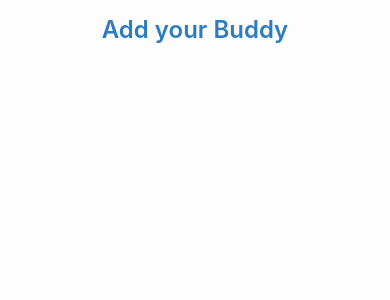
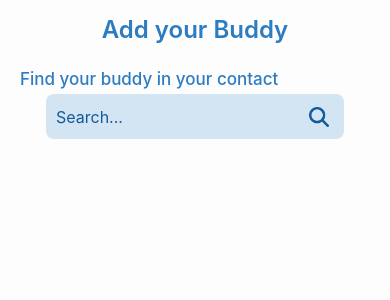
Before and after one commit to hoangphuc38/Buddy_Bound, a React Native app: screen /AddContact in a window 390 px wide. Shown: the top 300 px of the page. Built offline with nearby package versions, Linux system fonts and the light colour scheme.

Commit message:
import mock data for AddContact

```diff
--- /dev/null
+++ b/src/components/search.tsx
@@ -0,0 +1,71 @@
+import React, {useState} from 'react';
+import {
+  StyleSheet,
+  View,
+  TextInput,
+  TouchableOpacity,
+  Image,
+} from 'react-native';
+
+const searchIcon = require('../assets/images/search-icon.png');
+
+interface SearchProps {
+  placeholder?: string;
+  onSearch: (query: string) => void;
+}
+
+const Search: React.FC<SearchProps> = ({
+  placeholder = 'Search...',
+  onSearch,
+}) => {
+  const [query, setQuery] = useState('');
+
+  const handleSearch = () => {
+    if (query.trim()) {
+      onSearch(query.trim()); // Gửi từ khóa tìm kiếm
+    }
+  };
+
+  return (
+    <View style={styles.container}>
+      <TextInput
+        style={styles.input}
+        placeholder={placeholder}
+        placeholderTextColor="#125B9A"
+        value={query}
+        onChangeText={setQuery}
+        onSubmitEditing={handleSearch} // Gửi khi nhấn Enter
+      />
+      <TouchableOpacity style={styles.searchButton} onPress={handleSearch}>
+        <Image source={searchIcon} style={styles.icon} />
+      </TouchableOpacity>
+    </View>
+  );
+};
+
+export default Search;
+
+const styles = StyleSheet.create({
+  container: {
+    flexDirection: 'row',
+    alignItems: 'center',
+    backgroundColor: 'rgba(44, 124, 193, 0.2)',
+    borderRadius: 8,
+    paddingHorizontal: 10,
+  },
+  input: {
+    flex: 1,
+    fontSize: 16,
+    color: '#125B9A',
+    height: 45
+  },
+  searchButton: {
+    padding: 5,
+    justifyContent: 'center',
+    alignItems: 'center',
+  },
+  icon: {
+    width: 20,
+    height: 20,
+  },
+});
--- a/src/screens/AddContact.tsx
+++ b/src/screens/AddContact.tsx
@@ -9,16 +9,89 @@ import {
 import {AddContactScreenProps} from '../types/navigator.type';
 import {useState} from 'react';
 import {SafeAreaView} from 'react-native-safe-area-context';
+import Search from '../components/search';
 
-const back = require('../assets/images/back-vector.png');
-const nextIcon = require('../assets/images/next-icon.png');
-const preIcon = require('../assets/images/previous-icon.png');
-const checkIcon = require('../assets/images/check-icon.png');
+const mockData = {
+  users: [
+    {
+      id: 1,
+      name: 'John Doe',
+      email: 'johndoe@example.com',
+      role: 'Parent',
+      location: {
+        latitude: 37.7749,
+        longitude: -122.4194,
+      },
+      profileImage: 'https://randomuser.me/api/portraits/men/1.jpg',
+    },
+    {
+      id: 2,
+      name: 'Jane Smith',
+      email: 'janesmith@example.com',
+      role: 'Child',
+      location: {
+        latitude: 34.0522,
+        longitude: -118.2437,
+      },
+      profileImage: 'https://randomuser.me/api/portraits/women/2.jpg',
+    },
+  ],
+  groups: [
+    {
+      id: 1,
+      name: 'Family Group',
+      type: 'Family',
+      members: [1, 2],
+      createdAt: '2024-11-01T12:00:00Z',
+    },
+  ],
+  notifications: [
+    {
+      id: 1,
+      title: 'SOS Alert',
+      message: 'Jane sent an SOS from 34.0522, -118.2437',
+      timestamp: '2024-11-25T14:00:00Z',
+      type: 'SOS',
+    },
+  ],
+  safeZones: [
+    {
+      id: 1,
+      name: 'Home',
+      radius: 500, // in meters
+      center: {
+        latitude: 37.7749,
+        longitude: -122.4194,
+      },
+      createdBy: 1,
+    },
+  ],
+};
 
 const AddContactScreen = ({navigation}: AddContactScreenProps) => {
+  const handleSearch = (query: string) => {
+    console.log('Searching for:', query);
+    // Thực hiện logic tìm kiếm tại đây (gọi API, lọc danh sách, ...)
+  };
   return (
     <SafeAreaView style={styles.container}>
       <Text style={styles.title}>Add your Buddy</Text>
+      <View style={styles.content}>
+        <View style={{width: '100%'}}>
+          <Text
+            style={{
+              textAlign: 'left',
+              color: '#2C7CC1',
+              fontSize: 17,
+              fontWeight: 500,
+              marginBottom: 5,
+            }}>
+            Find your buddy in your contact
+          </Text>
+        </View>
+        <Search placeholder="Search..." onSearch={handleSearch}></Search>
+        <View style={styles.userList}></View>
+      </View>
     </SafeAreaView>
   );
 };
@@ -37,83 +110,19 @@ const styles = StyleSheet.create({
     fontWeight: 600,
     marginTop: 15,
   },
-  backBtnBackground: {
-    height: 35,
-    width: 35,
-    backgroundColor: 'rgba(44, 124, 193, 0.2)',
-    borderRadius: '50%',
-    marginTop: 70,
-    position: 'absolute',
-    left: 25,
-    justifyContent: 'center',
-    alignItems: 'center',
-  },
   img: {
     height: '100%',
     width: '100%',
     resizeMode: 'contain',
   },
-  backVector: {
-    height: 17,
-    width: 10,
-  },
   content: {
-    marginTop: 70,
+    marginTop: 25,
     alignItems: 'center',
     justifyContent: 'center',
     width: '100%',
+    paddingHorizontal: 20,
   },
-  imgContainer: {
-    marginTop: 10,
-    height: 195,
-    width: 195,
-  },
-  textInput: {
-    backgroundColor: 'rgba(44, 124, 193, 0.2)',
-    paddingHorizontal: 20,
-    borderRadius: 10,
-    flexDirection: 'row',
-    alignItems: 'center',
-  },
-  form: {
-    width: '100%',
-    paddingHorizontal: 36,
-    gap: 8,
-  },
-  btnNext: {
-    backgroundColor: '#125B9A',
-    borderRadius: 30,
-    alignItems: 'center',
-    justifyContent: 'center',
-    flex: 1,
-  },
-  btnPrev: {
-    flex: 1,
-    backgroundColor: '#125B9A',
-    borderRadius: 30,
-    alignItems: 'center',
-    justifyContent: 'center',
-  },
-  btnContainer: {
-    marginTop: 10,
-    justifyContent: 'space-between',
-    flexDirection: 'row',
-    width: '100%',
-    alignItems: 'center',
-    gap: 10,
-  },
-  inputStyle: {
-    fontSize: 14,
-    fontWeight: 600,
-    color: '#2C7CC1',
-    height: 50,
-  },
-  btnText: {color: '#fff', fontSize: 16, fontWeight: '600'},
-  btnContent: {
-    flexDirection: 'row',
-    alignItems: 'center',
-    justifyContent: 'center',
-    gap: 5,
-    paddingVertical: 15,
+  userList: {
+    marginTop: 15,
   },
 });
```
Also changed, not shown: src/assets/images/search-icon.png (added).
